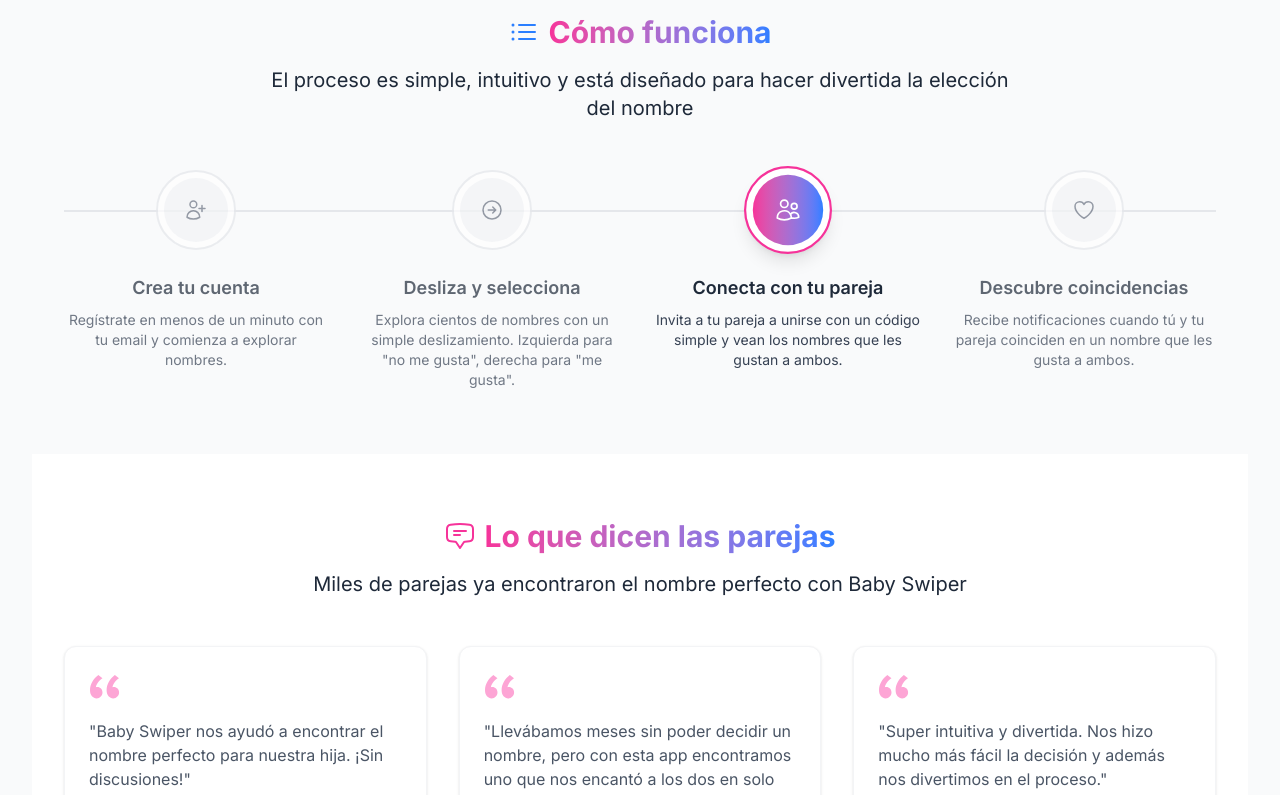
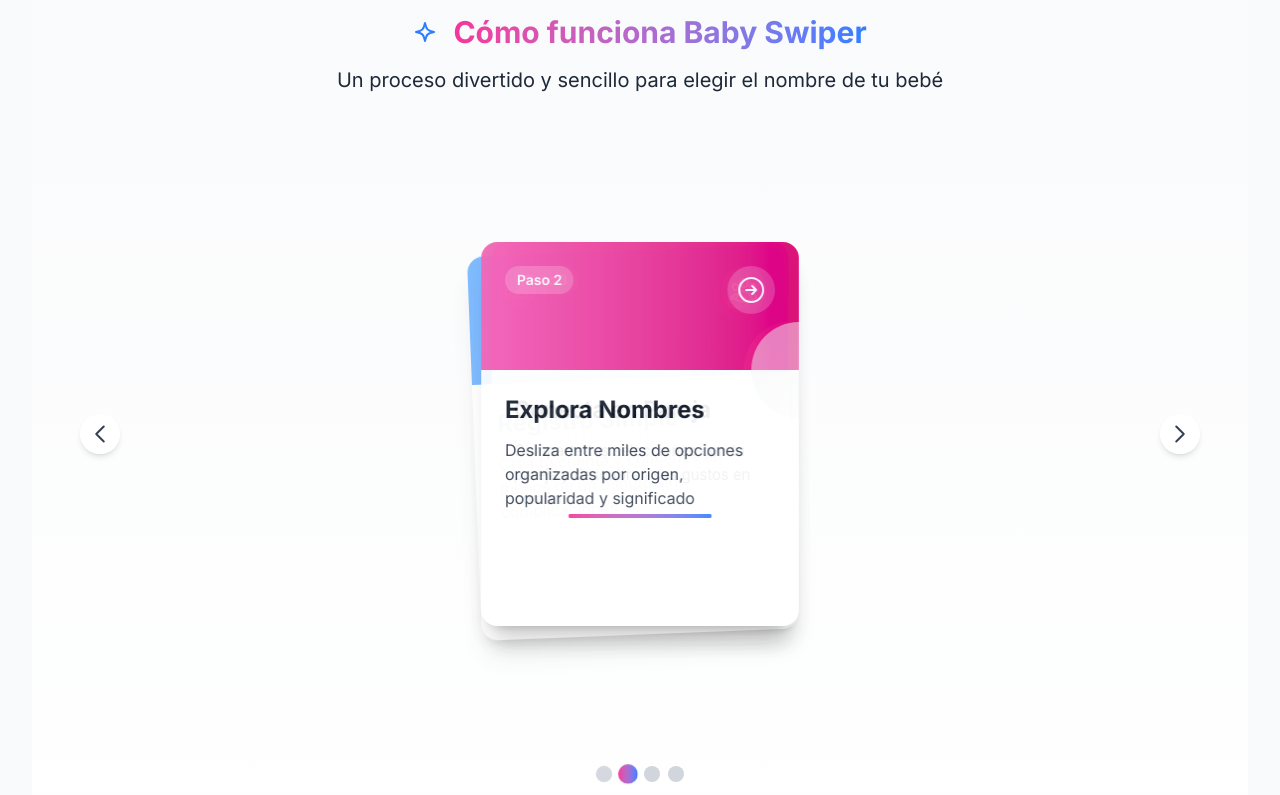
Before and after one commit to alandaitch/baby-tinder, a Next.js app: page / in a window 1280 px wide. Shown: the part 1300-2095 px from the top of the page. Built offline with nearby package versions, Linux system fonts and the light colour scheme.

Commit message:
nuevo how it works

```diff
--- a/components/landing/HowItWorksSection.tsx
+++ b/components/landing/HowItWorksSection.tsx
@@ -1,147 +1,287 @@
 'use client';
 
-import { useEffect, useRef, useState } from 'react';
-
-interface Step {
-  number: number;
-  title: string;
-  description: string;
-  icon: React.ReactNode;
-}
+import { useState, useEffect } from 'react';
+import { motion } from 'framer-motion';
 
 export default function HowItWorksSection() {
-  const [activeStep, setActiveStep] = useState(0);
-  const containerRef = useRef<HTMLDivElement>(null);
+  const [activeCard, setActiveCard] = useState(0);
+  const [isHovering, setIsHovering] = useState(false);
 
-  const steps: Step[] = [
+  const cards = [
     {
-      number: 1,
-      title: 'Crea tu cuenta',
-      description: 'Regístrate en menos de un minuto con tu email y comienza a explorar nombres.',
+      title: "Registro Simple",
+      description: "Crea tu cuenta y comienza en menos de un minuto sin complicaciones",
       icon: (
-        <svg xmlns="http://www.w3.org/2000/svg" fill="none" viewBox="0 0 24 24" strokeWidth={1.5} stroke="currentColor" className="w-6 h-6">
-          <path strokeLinecap="round" strokeLinejoin="round" d="M18 7.5v3m0 0v3m0-3h3m-3 0h-3m-2.25-4.125a3.375 3.375 0 1 1-6.75 0 3.375 3.375 0 0 1 6.75 0ZM3 19.235v-.11a6.375 6.375 0 0 1 12.75 0v.109A12.318 12.318 0 0 1 9.374 21c-2.331 0-4.512-.645-6.374-1.766Z" />
+        <svg xmlns="http://www.w3.org/2000/svg" fill="none" viewBox="0 0 24 24" strokeWidth={1.5} stroke="currentColor" className="w-8 h-8">
+          <path strokeLinecap="round" strokeLinejoin="round" d="M15.75 6a3.75 3.75 0 1 1-7.5 0 3.75 3.75 0 0 1 7.5 0ZM4.501 20.118a7.5 7.5 0 0 1 14.998 0A17.933 17.933 0 0 1 12 21.75c-2.676 0-5.216-.584-7.499-1.632Z" />
         </svg>
-      )
+      ),
+      bgColor: "from-blue-400 to-blue-600",
+      rotation: -5,
+      translateX: "-5%",
+      translateY: "5%"
     },
     {
-      number: 2,
-      title: 'Desliza y selecciona',
-      description: 'Explora cientos de nombres con un simple deslizamiento. Izquierda para "no me gusta", derecha para "me gusta".',
+      title: "Explora Nombres",
+      description: "Desliza entre miles de opciones organizadas por origen, popularidad y significado",
       icon: (
-        <svg xmlns="http://www.w3.org/2000/svg" fill="none" viewBox="0 0 24 24" strokeWidth={1.5} stroke="currentColor" className="w-6 h-6">
+        <svg xmlns="http://www.w3.org/2000/svg" fill="none" viewBox="0 0 24 24" strokeWidth={1.5} stroke="currentColor" className="w-8 h-8">
           <path strokeLinecap="round" strokeLinejoin="round" d="m12.75 15 3-3m0 0-3-3m3 3h-7.5M21 12a9 9 0 1 1-18 0 9 9 0 0 1 18 0Z" />
         </svg>
-      )
+      ),
+      bgColor: "from-pink-400 to-pink-600",
+      rotation: 0,
+      translateX: "0%",
+      translateY: "0%"
     },
     {
-      number: 3,
-      title: 'Conecta con tu pareja',
-      description: 'Invita a tu pareja a unirse con un código simple y vean los nombres que les gustan a ambos.',
+      title: "Conecta en Pareja",
+      description: "Comparte tus selecciones con tu pareja y descubran sus gustos en común",
       icon: (
-        <svg xmlns="http://www.w3.org/2000/svg" fill="none" viewBox="0 0 24 24" strokeWidth={1.5} stroke="currentColor" className="w-6 h-6">
-          <path strokeLinecap="round" strokeLinejoin="round" d="M15 19.128a9.38 9.38 0 0 0 2.625.372 9.337 9.337 0 0 0 4.121-.952 4.125 4.125 0 0 0-7.533-2.493M15 19.128v-.003c0-1.113-.285-2.16-.786-3.07M15 19.128v.106A12.318 12.318 0 0 1 8.624 21c-2.331 0-4.512-.645-6.374-1.766l-.001-.109a6.375 6.375 0 0 1 11.964-3.07M12 6.375a3.375 3.375 0 1 1-6.75 0 3.375 3.375 0 0 1 6.75 0Zm8.25 2.25a2.625 2.625 0 1 1-5.25 0 2.625 2.625 0 0 1 5.25 0Z" />
+        <svg xmlns="http://www.w3.org/2000/svg" fill="none" viewBox="0 0 24 24" strokeWidth={1.5} stroke="currentColor" className="w-8 h-8">
+          <path strokeLinecap="round" strokeLinejoin="round" d="M18 18.72a9.094 9.094 0 0 0 3.741-.479 3 3 0 0 0-4.682-2.72m.94 3.198.001.031c0 .225-.012.447-.037.666A11.944 11.944 0 0 1 12 21c-2.17 0-4.207-.576-5.963-1.584A6.062 6.062 0 0 1 6 18.719m12 0a5.971 5.971 0 0 0-.941-3.197m0 0A5.995 5.995 0 0 0 12 12.75a5.995 5.995 0 0 0-5.058 2.772m0 0a3 3 0 0 0-4.681 2.72 8.986 8.986 0 0 0 3.74.477m.94-3.197a5.971 5.971 0 0 0-.94 3.197M15 6.75a3 3 0 1 1-6 0 3 3 0 0 1 6 0Zm6 3a2.25 2.25 0 1 1-4.5 0 2.25 2.25 0 0 1 4.5 0Zm-13.5 0a2.25 2.25 0 1 1-4.5 0 2.25 2.25 0 0 1 4.5 0Z" />
         </svg>
-      )
+      ),
+      bgColor: "from-purple-400 to-purple-600",
+      rotation: 5,
+      translateX: "5%",
+      translateY: "-5%"
     },
     {
-      number: 4,
-      title: 'Descubre coincidencias',
-      description: 'Recibe notificaciones cuando tú y tu pareja coinciden en un nombre que les gusta a ambos.',
+      title: "Encuentra Coincidencias",
+      description: "Recibe alertas cuando ambos coincidan en un nombre que les encanta",
       icon: (
-        <svg xmlns="http://www.w3.org/2000/svg" fill="none" viewBox="0 0 24 24" strokeWidth={1.5} stroke="currentColor" className="w-6 h-6">
+        <svg xmlns="http://www.w3.org/2000/svg" fill="none" viewBox="0 0 24 24" strokeWidth={1.5} stroke="currentColor" className="w-8 h-8">
           <path strokeLinecap="round" strokeLinejoin="round" d="M21 8.25c0-2.485-2.099-4.5-4.688-4.5-1.935 0-3.597 1.126-4.312 2.733-.715-1.607-2.377-2.733-4.313-2.733C5.1 3.75 3 5.765 3 8.25c0 7.22 9 12 9 12s9-4.78 9-12Z" />
         </svg>
-      )
+      ),
+      bgColor: "from-green-400 to-green-600",
+      rotation: -3,
+      translateX: "3%",
+      translateY: "3%"
     }
   ];
 
-  // Cambiar automáticamente el paso activo cada 3 segundos
+  // Navegar a la tarjeta anterior
+  const goToPrevCard = () => {
+    setActiveCard((current) => (current - 1 + cards.length) % cards.length);
+  };
+
+  // Navegar a la siguiente tarjeta
+  const goToNextCard = () => {
+    setActiveCard((current) => (current + 1) % cards.length);
+  };
+
+  // Auto rotación de tarjetas (a velocidad reducida)
   useEffect(() => {
+    if (isHovering) return;
+
     const interval = setInterval(() => {
-      setActiveStep((current) => (current + 1) % steps.length);
-    }, 3000);
+      goToNextCard();
+    }, 6000); // Velocidad reducida a la mitad (de 3000ms a 6000ms)
 
     return () => clearInterval(interval);
-  }, [steps.length]);
+  }, [cards.length, isHovering]);
 
   return (
-    <section className="py-16 bg-gray-50" ref={containerRef}>
+    <section className="py-16 bg-gradient-to-b from-gray-50 to-white overflow-hidden">
       <div className="container mx-auto px-4 sm:px-6 lg:px-8">
-        <div className="text-center mb-12">
+        <div className="text-center mb-10">
           <div className="inline-flex items-center justify-center mb-4">
             <svg xmlns="http://www.w3.org/2000/svg" fill="none" viewBox="0 0 24 24" strokeWidth={1.5} stroke="currentColor" className="w-8 h-8 text-blue-500 mr-2">
-              <path strokeLinecap="round" strokeLinejoin="round" d="M8.25 6.75h12M8.25 12h12m-12 5.25h12M3.75 6.75h.007v.008H3.75V6.75Zm.375 0a.375.375 0 1 1-.75 0 .375.375 0 0 1 .75 0ZM3.75 12h.007v.008H3.75V12Zm.375 0a.375.375 0 1 1-.75 0 .375.375 0 0 1 .75 0Zm-.375 5.25h.007v.008H3.75v-.008Zm.375 0a.375.375 0 1 1-.75 0 .375.375 0 0 1 .75 0Z" />
+              <path strokeLinecap="round" strokeLinejoin="round" d="M9.813 15.904 9 18.75l-.813-2.846a4.5 4.5 0 0 0-3.09-3.09L2.25 12l2.846-.813a4.5 4.5 0 0 0 3.09-3.09L9 5.25l.813 2.846a4.5 4.5 0 0 0 3.09 3.09L15.75 12l-2.846.813a4.5 4.5 0 0 0-3.09 3.09Z" />
             </svg>
-            <h2 className="text-3xl font-bold bg-gradient-to-r from-pink-500 to-blue-500 bg-clip-text text-transparent">Cómo funciona</h2>
+            <h2 className="text-3xl font-bold bg-gradient-to-r from-pink-500 to-blue-500 bg-clip-text text-transparent">Cómo funciona Baby Swiper</h2>
           </div>
           <p className="text-xl text-gray-800 max-w-3xl mx-auto">
-            El proceso es simple, intuitivo y está diseñado para hacer divertida la elección del nombre
+            Un proceso divertido y sencillo para elegir el nombre de tu bebé
           </p>
         </div>
 
-        {/* Versión móvil - Paginación vertical */}
-        <div className="md:hidden">
-          <div className="bg-white rounded-xl p-6 shadow-sm">
-            <div className="flex items-center mb-4">
-              <div className="flex items-center justify-center w-10 h-10 rounded-full bg-gradient-to-r from-pink-500 to-blue-500 text-white font-bold">
-                {steps[activeStep].number}
-              </div>
-              <h3 className="ml-4 text-xl font-semibold">{steps[activeStep].title}</h3>
-            </div>
-            <p className="text-gray-700">{steps[activeStep].description}</p>
-          </div>
+        {/* Perspectiva 3D con botones de navegación */}
+        <div className="relative">
+          {/* Flecha izquierda */}
+          <button
+            onClick={goToPrevCard}
+            className="absolute left-0 top-1/2 transform -translate-y-1/2 z-20 bg-white/80 hover:bg-white text-gray-700 hover:text-gray-900 p-2 rounded-full shadow-md hover:shadow-lg transition-all duration-200 focus:outline-none focus:ring-2 focus:ring-blue-300 md:left-4"
+            aria-label="Tarjeta anterior"
+          >
+            <svg xmlns="http://www.w3.org/2000/svg" fill="none" viewBox="0 0 24 24" strokeWidth={2} stroke="currentColor" className="w-6 h-6">
+              <path strokeLinecap="round" strokeLinejoin="round" d="M15.75 19.5 8.25 12l7.5-7.5" />
+            </svg>
+          </button>
 
-          <div className="flex justify-center mt-6 space-x-2">
-            {steps.map((_, index) => (
+          {/* Flecha derecha */}
           <button
-                key={index}
-                onClick={() => setActiveStep(index)}
-                className={`w-3 h-3 rounded-full transition-colors ${
-                  index === activeStep ? 'bg-pink-500' : 'bg-gray-300'
-                }`}
-                aria-label={`Ver paso ${index + 1}`}
+            onClick={goToNextCard}
+            className="absolute right-0 top-1/2 transform -translate-y-1/2 z-20 bg-white/80 hover:bg-white text-gray-700 hover:text-gray-900 p-2 rounded-full shadow-md hover:shadow-lg transition-all duration-200 focus:outline-none focus:ring-2 focus:ring-blue-300 md:right-4"
+            aria-label="Siguiente tarjeta"
+          >
+            <svg xmlns="http://www.w3.org/2000/svg" fill="none" viewBox="0 0 24 24" strokeWidth={2} stroke="currentColor" className="w-6 h-6">
+              <path strokeLinecap="round" strokeLinejoin="round" d="m8.25 4.5 7.5 7.5-7.5 7.5" />
+            </svg>
+          </button>
+
+          <div
+            className="relative perspective-[1000px] h-[500px] md:h-[600px] mx-auto"
+            onMouseEnter={() => setIsHovering(true)}
+            onMouseLeave={() => setIsHovering(false)}
+          >
+            {/* Cubos flotantes de fondo */}
+            <div className="absolute inset-0 z-0 flex items-center justify-center">
+              {[...Array(8)].map((_, i) => (
+                <motion.div
+                  key={i}
+                  className="absolute w-8 h-8 opacity-10 rounded bg-gradient-to-br from-pink-400 to-blue-500"
+                  initial={{
+                    x: Math.random() * 300 - 150,
+                    y: Math.random() * 300 - 150,
+                    rotate: Math.random() * 180,
+                    scale: Math.random() * 0.5 + 0.5
+                  }}
+                  animate={{
+                    x: [null, Math.random() * 300 - 150],
+                    y: [null, Math.random() * 300 - 150],
+                    rotate: [null, Math.random() * 360],
+                  }}
+                  transition={{
+                    duration: Math.random() * 10 + 10,
+                    repeat: Infinity,
+                    repeatType: "reverse",
+                    ease: "easeInOut"
+                  }}
                 />
               ))}
             </div>
+
+            {/* Círculos flotantes de fondo */}
+            <div className="absolute inset-0 z-0 flex items-center justify-center">
+              {[...Array(8)].map((_, i) => (
+                <motion.div
+                  key={i + 100}
+                  className="absolute w-12 h-12 opacity-10 rounded-full bg-gradient-to-br from-blue-400 to-pink-500"
+                  initial={{
+                    x: Math.random() * 300 - 150,
+                    y: Math.random() * 300 - 150,
+                    scale: Math.random() * 0.5 + 0.5
+                  }}
+                  animate={{
+                    x: [null, Math.random() * 300 - 150],
+                    y: [null, Math.random() * 300 - 150],
+                    scale: [null, Math.random() * 0.5 + 0.5],
+                  }}
+                  transition={{
+                    duration: Math.random() * 10 + 10,
+                    repeat: Infinity,
+                    repeatType: "reverse",
+                    ease: "easeInOut"
+                  }}
+                />
+              ))}
             </div>
 
-        {/* Versión desktop - Línea de tiempo horizontal */}
-        <div className="hidden md:block">
-          <div className="relative">
-            {/* Línea de conexión */}
-            <div className="absolute top-10 left-0 right-0 h-0.5 bg-gray-200" />
+            {/* Tarjetas 3D */}
+            <div className="relative flex items-center justify-center h-full">
+              {cards.map((card, index) => {
+                // Calcular posición 3D
+                const isActive = activeCard === index;
+                const offset = ((index - activeCard + cards.length) % cards.length);
+                let zIndex = cards.length - offset;
+                let opacity = 1 - (offset * 0.2);
 
-            <div className="grid grid-cols-4 gap-8 relative">
-              {steps.map((step, index) => (
-                <div
+                let rotateY = offset * 15; // Rotación en el eje Y
+                if (offset > cards.length / 2) {
+                  rotateY = (cards.length - offset) * -15;
+                  zIndex = offset;
+                  opacity = 0.5;
+                }
+
+                // Posición en círculo
+                let translateZ = -100; // Base Z
+                if (isActive) {
+                  translateZ = 0;
+                }
+
+                return (
+                  <motion.div
                     key={index}
-                  className={`text-center transition-opacity duration-300 ${
-                    activeStep === index ? 'opacity-100' : 'opacity-70'
-                  }`}
-                  onClick={() => setActiveStep(index)}
+                    className="absolute cursor-pointer"
+                    initial={false}
+                    animate={{
+                      rotateY: `${rotateY}deg`,
+                      z: translateZ,
+                      opacity: opacity,
+                      x: isActive ? card.translateX : "0%",
+                      y: isActive ? card.translateY : "0%",
+                      rotate: isActive ? card.rotation : 0
+                    }}
+                    transition={{
+                      type: 'spring',
+                      damping: 20,
+                      stiffness: 100
+                    }}
+                    style={{
+                      zIndex: zIndex,
+                      transformStyle: 'preserve-3d',
+                    }}
+                    onClick={() => setActiveCard(index)}
+                    whileHover={{ scale: isActive ? 1.05 : 1.02 }}
                   >
-                  <div className="flex flex-col items-center">
-                    <div className={`
-                      w-20 h-20 rounded-full bg-white flex items-center justify-center border-2 z-10
-                      ${activeStep === index ? 'border-pink-500 shadow-lg scale-110' : 'border-gray-200'}
-                      transition-all duration-300
-                    `}>
-                      <div className={`
-                        w-16 h-16 rounded-full flex items-center justify-center
-                        ${activeStep === index ? 'bg-gradient-to-r from-pink-500 to-blue-500 text-white' : 'bg-gray-100 text-gray-500'}
-                        transition-all duration-300
-                      `}>
-                        {step.icon}
+                    <div className={`w-64 md:w-80 h-72 md:h-96 rounded-2xl overflow-hidden bg-white shadow-xl transform-gpu`}>
+                      {/* Decoración superior */}
+                      <div className={`h-1/3 bg-gradient-to-r ${card.bgColor} p-6 text-white flex items-start justify-between`}>
+                        <span className="inline-block rounded-full px-3 py-1 bg-white/20 text-xs md:text-sm font-semibold">
+                          Paso {index + 1}
+                        </span>
+                        <div className="p-2 bg-white/20 rounded-full">
+                          {card.icon}
                         </div>
                       </div>
-                    <h3 className="mt-6 text-lg font-semibold text-gray-800">{step.title}</h3>
-                    <p className="mt-2 text-sm text-gray-700">{step.description}</p>
+
+                      {/* Contenido */}
+                      <div className="p-6 relative">
+                        {/* Decoración */}
+                        <div className="absolute top-0 right-0 w-24 h-24 bg-gradient-to-br from-gray-100 to-white rounded-full -translate-y-1/2 translate-x-1/2 opacity-50"></div>
+
+                        <h3 className="text-xl md:text-2xl font-bold mb-3 text-gray-900">
+                          {card.title}
+                        </h3>
+                        <p className="text-gray-700 text-sm md:text-base">
+                          {card.description}
+                        </p>
+
+                        {/* Indicador para tarjeta activa */}
+                        {isActive && (
+                          <motion.div
+                            className="absolute bottom-4 left-6 right-6 h-1 bg-gradient-to-r from-pink-500 to-blue-500 rounded-full"
+                            initial={{ scaleX: 0 }}
+                            animate={{ scaleX: 1 }}
+                            transition={{ duration: 0.5 }}
+                          />
+                        )}
                       </div>
                     </div>
-              ))}
+                  </motion.div>
+                );
+              })}
             </div>
           </div>
+        </div>
+
+        {/* Navegación de tarjetas */}
+        <div className="flex justify-center mt-8 space-x-2">
+          {cards.map((_, index) => (
+            <button
+              key={index}
+              onClick={() => setActiveCard(index)}
+              className={`w-4 h-4 rounded-full transition-all duration-300 ${
+                activeCard === index
+                  ? 'bg-gradient-to-r from-pink-500 to-blue-500 scale-125'
+                  : 'bg-gray-300 hover:bg-gray-400'
+              }`}
+              aria-label={`Ver tarjeta ${index + 1}`}
+            />
+          ))}
         </div>
       </div>
     </section>
--- a/package.json
+++ b/package.json
@@ -13,6 +13,7 @@
     "@supabase/auth-helpers-nextjs": "^0.10.0",
     "@supabase/supabase-js": "^2.49.3",
     "@use-gesture/react": "^10.3.1",
+    "framer-motion": "^12.6.3",
     "nanoid": "^5.1.5",
     "next": "15.2.2",
     "react": "^18.3.1",
```
Also changed, not shown: 1 other file (tests, documents, lock files or other folders). Lines whose indentation alone changed are shown as unchanged.
